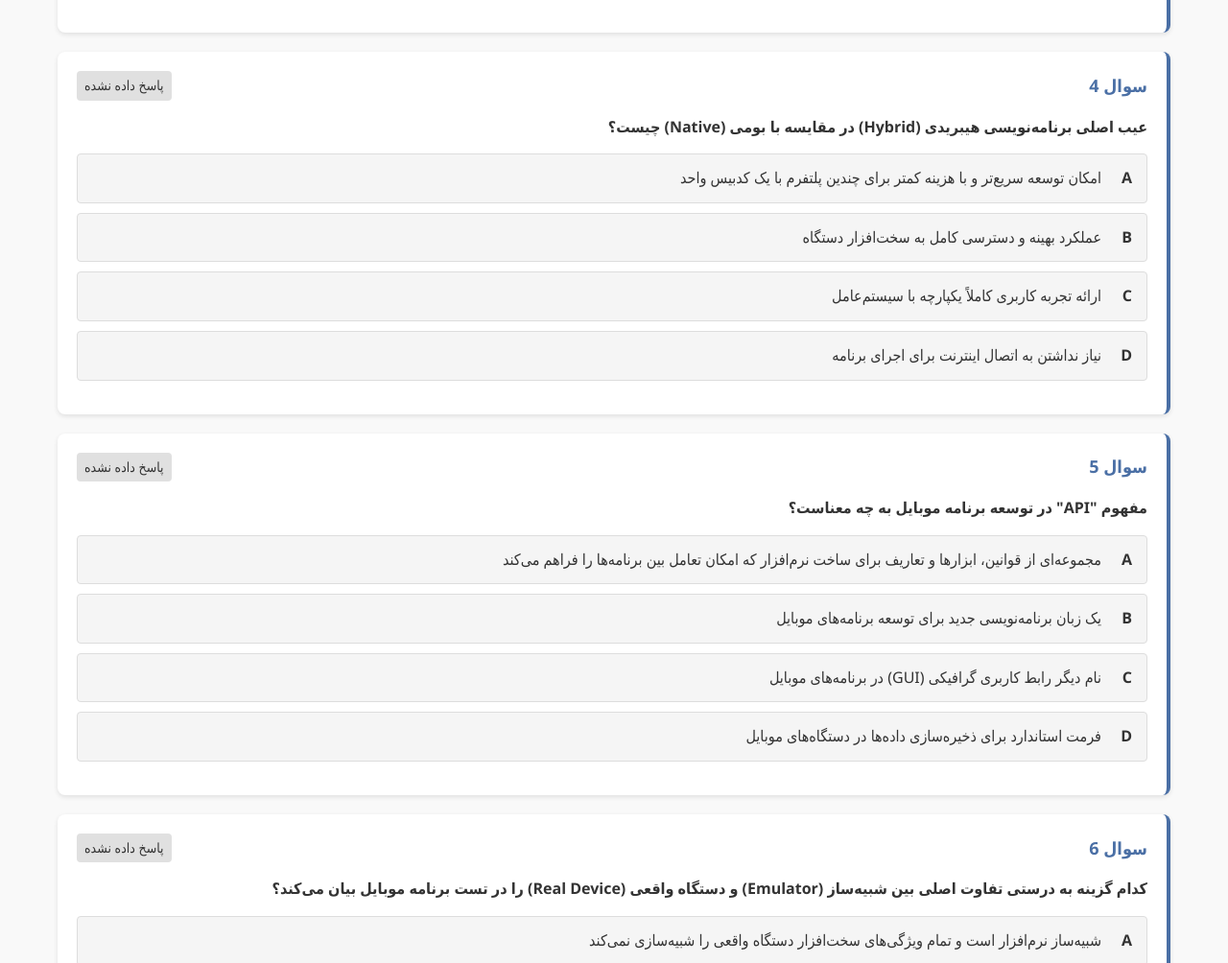
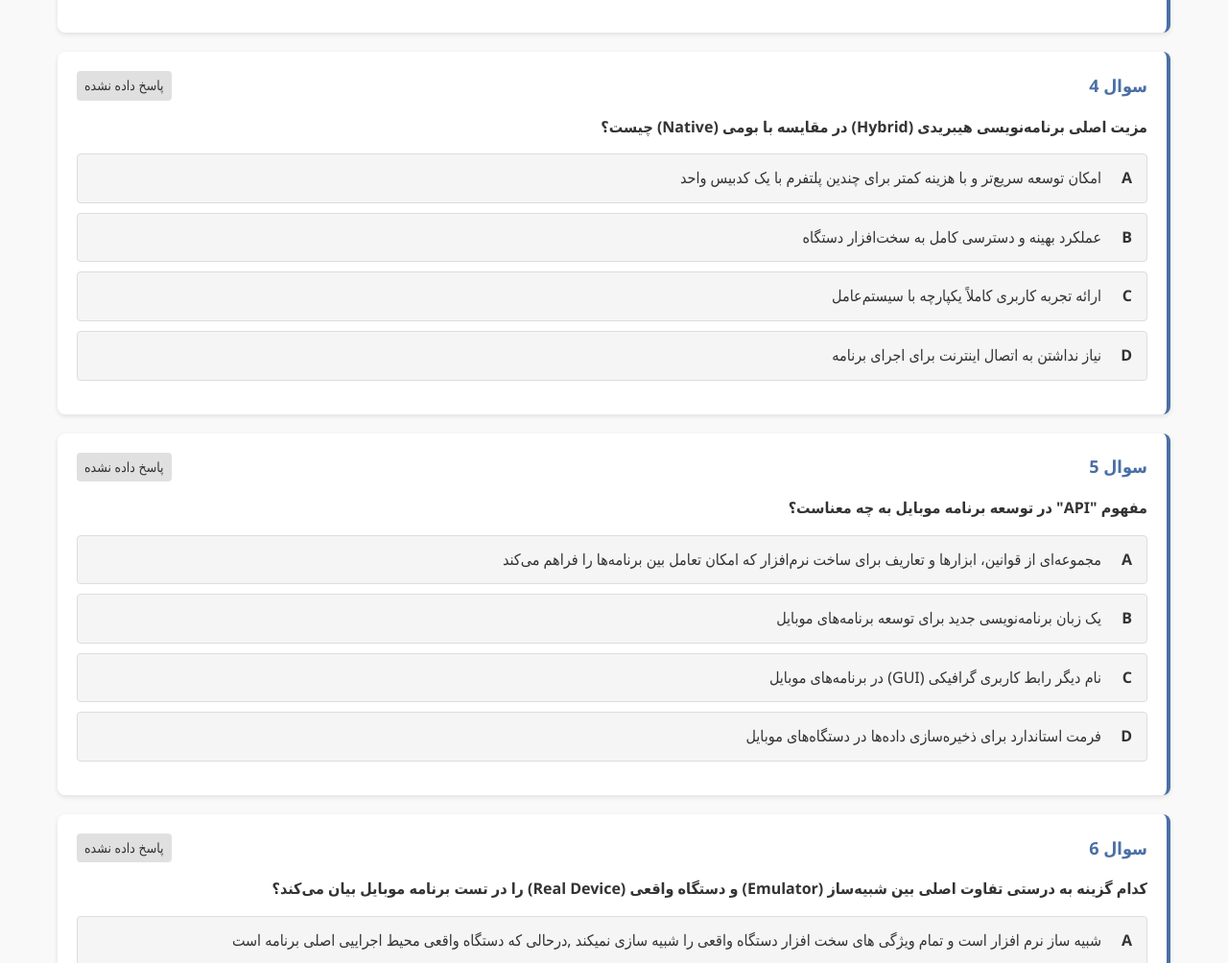
Before and after one commit to Tedrahim/Luna, a plain HTML site: page index.html in a window 1280 px wide. Shown: the part 1422-2426 px from the top of the page at 96% size. Drawn offline with Linux system fonts and the light colour scheme.

Commit message:
index.html

```diff
--- a/index.html
+++ b/index.html
@@ -308,9 +308,9 @@
   },
   {
     "id": 4,
-    "text": "عیب اصلی برنامه‌نویسی هیبریدی (Hybrid) در مقایسه با بومی (Native) چیست؟",
+    "text": "مزیت اصلی برنامه‌نویسی هیبریدی (Hybrid) در مقایسه با بومی (Native) چیست؟",
     "options": ["امکان توسعه سریع‌تر و با هزینه کمتر برای چندین پلتفرم با یک کدبیس واحد", "عملکرد بهینه و دسترسی کامل به سخت‌افزار دستگاه", "ارائه تجربه کاربری کاملاً یکپارچه با سیستم‌عامل", "نیاز نداشتن به اتصال اینترنت برای اجرای برنامه"],
-    "correctAnswer": 1
+    "correctAnswer": 0
   },
   {
     "id": 5,
@@ -321,13 +321,13 @@
   {
     "id": 6,
     "text": "کدام گزینه به درستی تفاوت اصلی بین شبیه‌ساز (Emulator) و دستگاه واقعی (Real Device) را در تست برنامه موبایل بیان می‌کند؟",
-    "options": ["شبیه‌ساز نرم‌افزار است و تمام ویژگی‌های سخت‌افزار دستگاه واقعی را شبیه‌سازی نمی‌کند", "شبیه‌ساز فقط برای تست برنامه‌های iOS و دستگاه واقعی فقط برای تست برنامه‌های اندروید استفاده می‌شود", "شبیه‌ساز همیشه سرعت بالاتری در اجرای برنامه نسبت به دستگاه واقعی دارد", "دستگاه واقعی برای دیباگ کردن برنامه مناسب نیست و فقط برای تست عملکرد نهایی کاربرد دارد"],
+    "options": [" شبیه ساز نرم افزار است و تمام ویژگی های  سخت افزار دستگاه واقعی را شبیه سازی نمیکند ,درحالی که دستگاه واقعی محیط اجراییی اصلی برنامه است", "شبیه‌ساز فقط برای تست برنامه‌های iOS و دستگاه واقعی فقط برای تست برنامه‌های اندروید استفاده می‌شود", "شبیه‌ساز همیشه سرعت بالاتری در اجرای برنامه نسبت به دستگاه واقعی دارد", "دستگاه واقعی برای دیباگ کردن برنامه مناسب نیست و فقط برای تست عملکرد نهایی کاربرد دارد"],
     "correctAnswer": 0
   },
   {
     "id": 7,
     "text": "در برنامه‌نویسی موبایل، هدف اصلی \"بهینه‌سازی عملکرد\" (Performance Optimization) چیست؟",
-    "options": ["کاهش زمان پاسخگویی، مصرف کمتر باتری و حافظه برای ارائه تجربه‌ای روان و کارآمد به کاربر", "افزایش اندازه فایل برنامه برای پیشگیری از ویژگی‌های بیشتر", "استفاده از پیچیده‌ترین الگوریتم‌های ممکن تنها برای افزایش وابستگی برنامه به اتصال دائمی اینترنت"],
+    "options": ["کاهش زمان پاسخگویی، مصرف کمتر باتری و حافظه برای ارائه تجربه‌ای روان و کارآمد به کاربر", "افزایش اندازه فایل برنامه برای پیشگیری از ویژگی‌های بیشتر", "استفاده از پیچیده‌ترین الگوریتم‌های ممکن تنها برای افزایش وابستگی برنامه به اتصال دائمی اینترنت","ارائه دهنده محتوا (Content Provider)."],
     "correctAnswer": 0
   },
   {
@@ -350,7 +350,7 @@
   },
   {
     "id": 11,
-    "text": "در ساختار یک برنامه اندروید، کدام مؤلفه مسئول ارائه یک رابط کاربری تصویری برای تعامل با کاربر است و می‌تواند شامل چندین فرگمنت باشد؟",
+    "text": "در ساختار یک برنامه اندروید، کدام مؤلفه مسئول ارائه یک رابط کاربری تصویری برای تعامل با کاربر است و می‌تواند شامل چندین ویجت باشد؟",
     "options": ["اکتیویتی (Activity)", "سرویس (Service)", "برادکاست ریسیور (Broadcast Receiver)", "ارائه دهنده محتوا (Content Provider)"],
     "correctAnswer": 0
   },
@@ -387,7 +387,7 @@
   {
     "id": 17,
     "text": "کدام مؤلفه برنامه اندروید برای گوش دادن به رویدادهای سیستمی (مانند تمام بوت دستگاه یا دریافت پیامک) و پاسخ به آن‌ها استفاده می‌شود؟",
-    "options": ["برادکاست ریسیور (Broadcast Receiver)", "ارائه‌دهنده محتوا (Content Provider)", "سرویس (Service)", "اکتیویتی (Activity)"],
+    "options": ["گیرنده پخش  (Broadcast Receiver)", "ارائه‌دهنده محتوا (Content Provider)", "سرویس (Service)", "اکتیویتی (Activity)"],
     "correctAnswer": 0
   },
   {
@@ -454,7 +454,7 @@
     "id": 28,
     "text": "کدام نوع طرح‌بندی (layout) در اندروید به شما امکان می‌دهد تا ویجت‌ها را با استفاده از روابط موقعیتی (مانند \"زیر فلان ویجت\" یا \"هم‌تراز با فلان ویجت\") قرار دهید؟",
     "options": ["`RelativeLayout`", "`ConstraintLayout`", "`LinearLayout`", "`FrameLayout`"],
-    "correctAnswer": 1
+    "correctAnswer": 0
   },
   {
     "id": 29,
@@ -494,7 +494,7 @@
   },
   {
     "id": 35,
-    "text": "برای ذخیره‌سازی اشیاء جاوا به صورت سریالیزه شده (Serialized) در حافظه داخلی دستگاه، کدام روش مناسب است?",
+    "text": "برای ذخیره‌سازی اشیاء جاوا/کاتلین به صورت سریالیزه شده (Serialized) در حافظه داخلی دستگاه، کدام روش مناسب است?",
     "options": ["استفاده از فایل‌نویسی در حافظه داخلی (Internal Storage) همراه با مکانیزم‌های سریالیزاسیون", "ذخیره‌سازی در `SharedPreferences`", "ذخیره‌سازی در پایگاه داده `SQLite`", "استفاده از حافظه کش (Cache Memory)"],
     "correctAnswer": 0
   },
@@ -506,14 +506,14 @@
   },
   {
     "id": 37,
-    "text": "برای تعامل با پایگاه داده `SQLite` در اندروید، معمولاً از کدام کلاس کمکی برای ایجاد، ارتقا و پرس‌وجو (Query) بر روی جداول استفاده می‌شود؟",
+    "text": "برای تعامل با پایگاه داده `SQLite`  در اندروید، معمولاً از کدام کلاس کمکی برای ایجاد، ارتقا و بروز رسانی و پرس وجو (Query) بر روی جداول استفاده می‌شود؟",
     "options": ["`SQLiteOpenHelper`", "`ContentResolver`", "`SharedPreferences.Editor`", "`FileProvider`"],
     "correctAnswer": 0
   },
   {
     "id": 38,
     "text": "کدام یک از موارد زیر برای ذخیره‌سازی موقت داده‌ها که نیاز به پایداری پس از بسته شدن برنامه ندارند، مناسب است؟",
-    "options": ["ذخیره‌سازی در متغیرهای حافظه (In-memory variables) و در طول عمر اکتیویتی/فرگمنت", "استفاده از `SharedPreferences`", "ذخیره‌سازی در پایگاه داده `SQLite`", "ذخیره‌سازی در فایل‌های حافظه داخلی"],
+    "options": ["ذخیره‌سازی در متغیرهای حافظه (In-memory variables) و در طول عمر اکتیویتی/سرویس", "استفاده از `SharedPreferences`", "ذخیره‌سازی در پایگاه داده `SQLite`", "ذخیره‌سازی در فایل‌های حافظه داخلی"],
     "correctAnswer": 0
   },
   {
@@ -542,7 +542,7 @@
   },
   {
     "id": 43,
-    "text": "کدام کتابخانه در اندروید به طور خاص برای ساده‌سازی ارسال درخواست‌های RESTful و تجزیه پاسخ‌های JSON/XML به اشیاء جاوا طراحی شده است؟",
+    "text": "کدام کتابخانه در اندروید به طور خاص برای ساده‌سازی ارسال درخواست‌های RESTful و تبدیل پاسخ‌های JSON/XML به اشیاء جاوا/کاتلین طراحی شده است؟",
     "options": ["`Retrofit`", "`Volley`", "`OkHttp`", "`Picasso`"],
     "correctAnswer": 0
   },
@@ -596,7 +596,7 @@
   },
   {
     "id": 52,
-    "text": "برای افزودن یک کتابخانه (Library) جدید به پروژه اندروید خود، کدام بخش از فایل `build.gradle` (سطح ماژول) را باید ویرایش کنید?",
+    "text": "برای افزودن یک کتابخانه (Library) جدید به پروژه اندروید خود، کدام بخش از فایل `build.gradle` ( module level) را باید ویرایش کنید?",
     "options": ["بلوک `dependencies`", "بلوک `android`", "بلوک `buildTypes`", "بلوک `defaultConfig`"],
     "correctAnswer": 0
   },
@@ -812,8 +812,8 @@
   },
   {
     "id": 88,
-    "text": "کدام یک از موارد زیر برای انجام عملیات‌های کوتاه و ساده که نتیجه آن باید در UI Thread نمایش داده شود، مناسب است? (با توجه به منسوخ شدن `AsyncTask`)",
-    "options": ["استفاده از `Coroutines` با `Dispatchers.Main` یا `runOnUiThread`", "استفاده از `AsyncTask` (اگرچه منسوخ شده، اما از نظر مفهومی مناسب بود)", "استفاده از یک `Thread` ساده و `Thread.sleep()`", "انجام آن مستقیماً در UI Thread"],
+    "text": "کدام یک از موارد زیر برای انجام عملیات‌های کوتاه و ساده که نتیجه آن باید در UI Thread نمایش داده شود، مناسب است? ",
+    "options": ["استفاده از handler, looper`", "استفاده از `AsyncTask` (اگرچه منسوخ شده، اما از نظر مفهومی مناسب بود)", "استفاده از یک `Thread` ساده و `Thread.sleep()`", "انجام آن مستقیماً در UI Thread"],
     "correctAnswer": 0
   },
   {
@@ -825,7 +825,7 @@
   {
     "id": 90,
     "text": "اگر یک سرویس (Service) به طور مداوم در پس‌زمینه در حال اجرا باشد و بخواهیم به کاربر اطلاع دهیم که برنامه در حال کار است، کدام قابلیت اندروید استفاده می‌شود?",
-    "options": ["با نمایش اعلان یا Notification", "فقط یک سرویس معمولی در پس‌زمینه", "یک اکتیویتی مخفی", "فقط یک Toast"],
+    "options": ["foreground serviceبا نمایش اعلان یا Notification ", "فقط یک سرویس معمولی در پس‌زمینه", "یک اکتیویتی مخفی", "فقط یک Toast"],
     "correctAnswer": 0
   },
   {
@@ -921,7 +921,7 @@
   {
     "id": 106,
     "text": "کدام نوع اعلان، به کاربر امکان می‌دهد بدون باز کردن کامل برنامه، به پیام‌ها پاسخ دهد یا عملیات دیگری را انجام دهد?",
-    "options": ["اعلان‌های تعاملی (Interactive Notifications) با Actions", "اعلان‌های ساده", "Toast", "Snackbar"],
+    "options": ["نوتیفکیشن های با اکشن های درون خطی (inline reply action)", "اعلان‌های ساده", "Toast", "Snackbar"],
     "correctAnswer": 0
   },
   {
@@ -932,7 +932,7 @@
   },
   {
     "id": 108,
-    "text": "اگر بخواهیم اعلان برنامه ما پس از کلیک کاربر روی آن، یک اکتیویتی خاص را باز کند، کدام کامپوننت باید استفاده شود?",
+    "text": "اگر بخواهیم اعلان برنامه ما پس از کلیک کاربر روی آن، یک اکتیویتی خاص را باز کند، کدام کامپوننت باید درNoficaonCompat.Builder استفاده شود?",
     "options": ["`PendingIntent`", "`Service`", "`BroadcastReceiver`", "`Intent` مستقیم"],
     "correctAnswer": 0
   },
@@ -1173,7 +1173,7 @@
   {
     "id": 148,
     "text": "در صورت نیاز به ذخیره‌سازی کلیدهای API یا توکن‌های دسترسی در برنامه، کدام یک از مکانیسم‌های زیر امن‌تر است?",
-    "options": ["استفاده از KeyStore برای ذخیره کلیدها یا پنهان کردن آن‌ها در کد بومی (Native Code)", "ذخیره‌سازی در فایل `settings.xml`", "هاردکد کردن مستقیم در کد جاوا/کاتلین", "ذخیره‌سازی در `SharedPreferences` بدون رمزنگاری"],
+    "options": ["استفاده از KeyStore/ndk برای ذخیره کلیدها یا پنهان کردن کلیدها در کد بومی (Native Code)", "ذخیره‌سازی در فایل `settings.xml`", "هاردکد کردن مستقیم در کد جاوا/کاتلین", "ذخیره‌سازی در `SharedPreferences` بدون رمزنگاری"],
     "correctAnswer": 0
   },
   {
```
